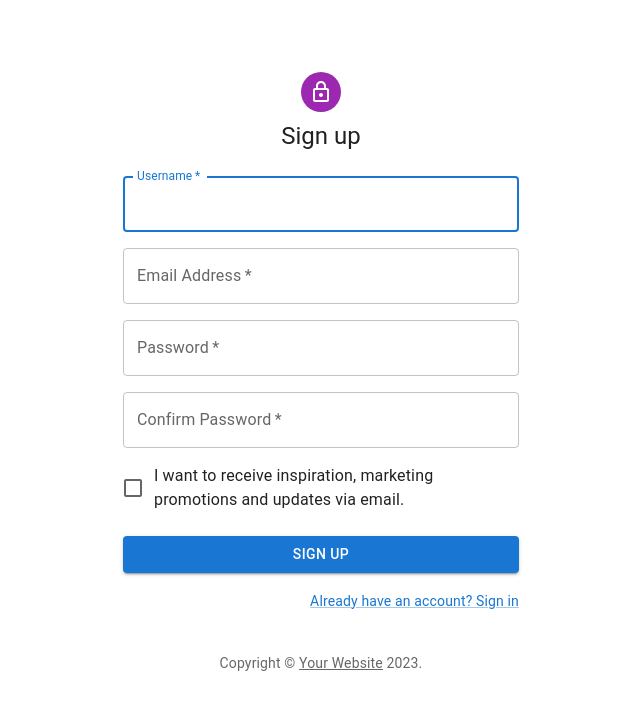
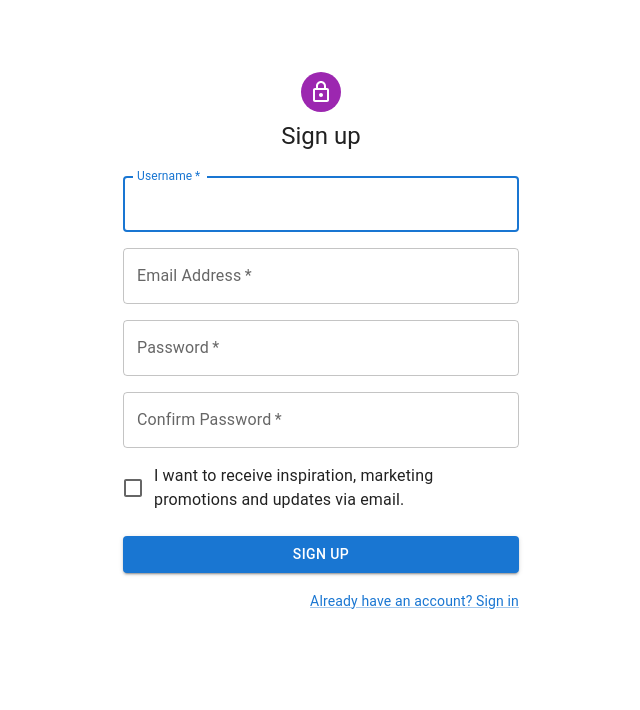
Before and after one commit to EzekielUmanmah/whiskey_reviewer, a React (Create React App) app in the folder src/main/client/: page /signup in a window 1280 px wide. Shown: the top 710 px of the page, without its empty margins (319-959 px from the left). Built offline with nearby package versions, Linux system fonts and the light colour scheme.

Commit message:
remove copyright footer

```diff
--- a/src/main/client/src/Components/LandingPage/Login.js
+++ b/src/main/client/src/Components/LandingPage/Login.js
@@ -14,7 +14,6 @@ import Typography from '@mui/material/Typography';
 import { createTheme, ThemeProvider } from '@mui/material/styles';
 
 import { login } from '../../api/api';
-import Copyright from '../Misc/Copyright';
 import { useNavigate } from 'react-router-dom';
 
 const theme = createTheme();
@@ -129,7 +128,6 @@ export default function Login() {
                   </Link>
                 </Grid>
               </Grid>
-              <Copyright sx={{ mt: 5 }} />
             </Box>
           </Box>
         </Grid>
--- a/src/main/client/src/Components/LandingPage/SignUp.js
+++ b/src/main/client/src/Components/LandingPage/SignUp.js
@@ -17,24 +17,6 @@ import * as yup from 'yup';
 
 import { signup } from '../../api/api';
 import { useNavigate } from 'react-router-dom';
-
-function Copyright(props) {
-  return (
-    <Typography
-      variant='body2'
-      color='text.secondary'
-      align='center'
-      {...props}
-    >
-      {'Copyright © '}
-      <Link color='inherit' href='https://mui.com/'>
-        Your Website
-      </Link>{' '}
-      {new Date().getFullYear()}
-      {'.'}
-    </Typography>
-  );
-}
 
 const theme = createTheme();
 
@@ -175,7 +157,6 @@ export default function SignUp() {
             </Grid>
           </Box>
         </Box>
-        <Copyright sx={{ mt: 5 }} />
       </Container>
     </ThemeProvider>
   );
```
